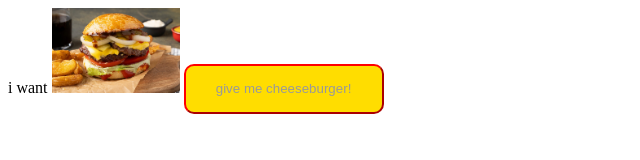
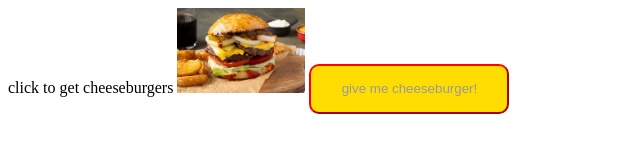
Before and after one commit to Enes35izmir/frjs, a plain HTML site: page index.html in a window 1280 px wide. Shown: the whole page, without its empty margins (0-640 px from the left). Drawn offline with Linux system fonts and the light colour scheme.

Commit message:
Update index.html

```diff
--- a/index.html
+++ b/index.html
@@ -20,7 +20,7 @@
     </style>
 </head>
 <body>
-  i want <img alt="cheeseburger" style="width: 10vw; height: auto;" src="iwantcb.jpg">
+  click to get cheeseburgers <img alt="cheeseburger" style="width: 10vw; height: auto;" src="iwantcb.jpg">
   <button class="cbs" onclick="ches()">give me cheeseburger!</button>
 </body>
 <script>
```
